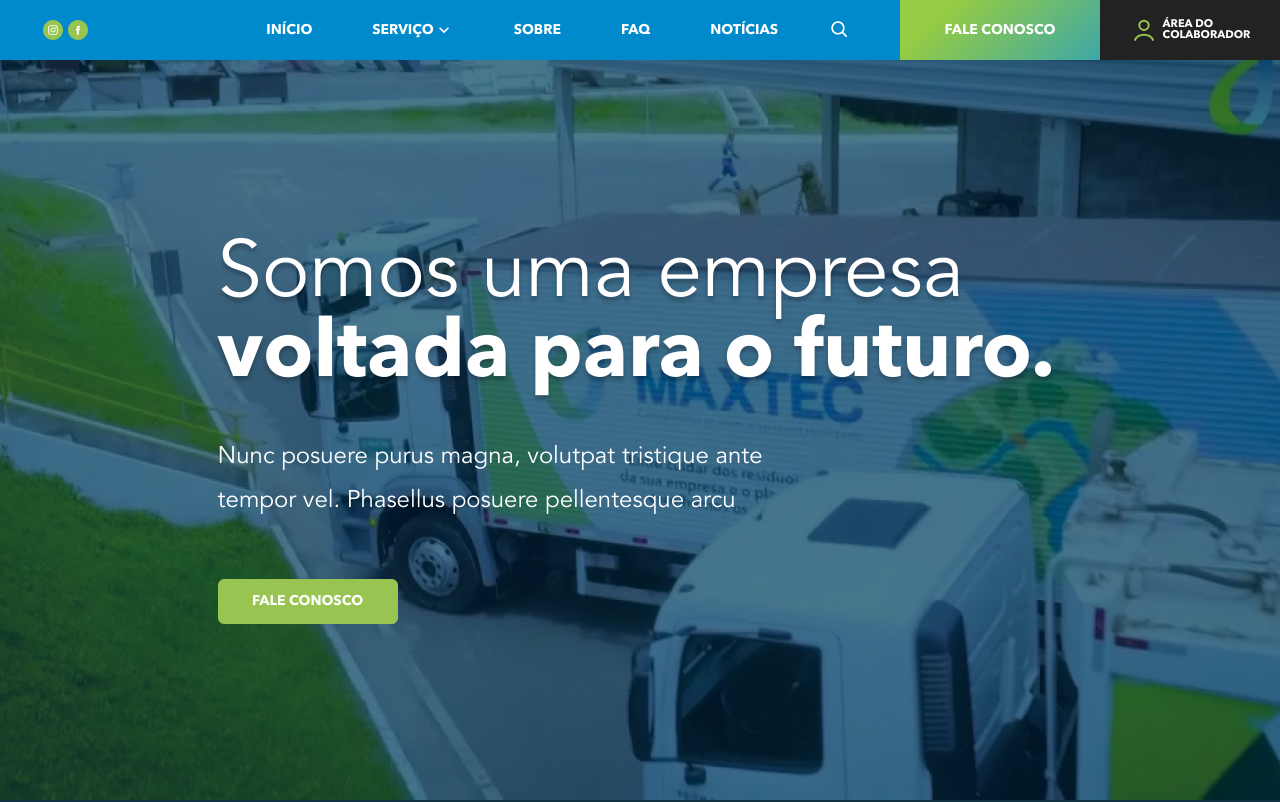
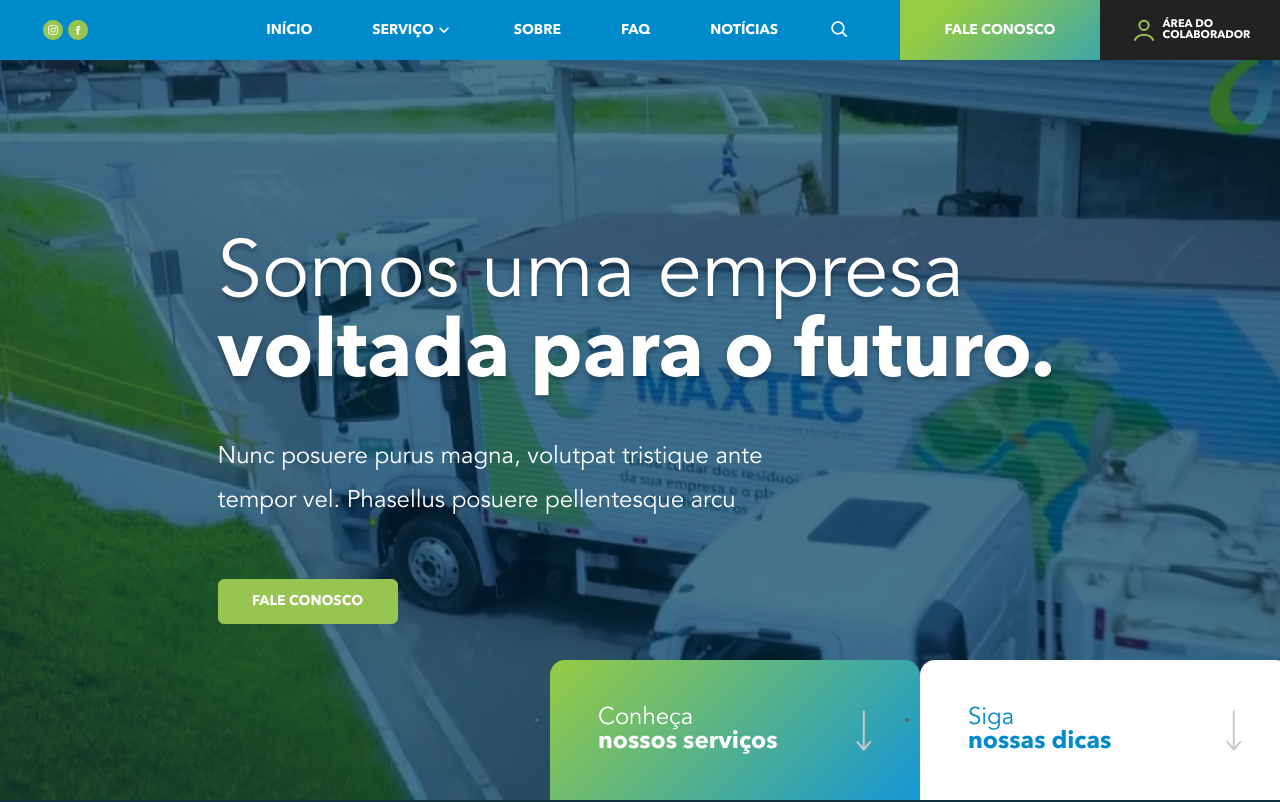
Before and after one commit to gabriel-maximize/maxtech-strapi, a Next.js app in the folder frontend/: page / in a window 1280 px wide. Shown: the top 802 px of the page. Built offline with nearby package versions, Linux system fonts and the light colour scheme.

Commit message:
feat: componente card do banner

```diff
--- a/frontend/src/components/Banner.tsx
+++ b/frontend/src/components/Banner.tsx
@@ -1,4 +1,6 @@
-import Link from 'next/link';
+import Image from 'next/image'
+import Link from 'next/link'
+import { ReactNode } from 'react'
 
 export function Banner() {
   return (
@@ -7,12 +9,61 @@ export function Banner() {
         <h2 className="banner__title title">
           Somos uma empresa <strong>voltada para o futuro.</strong>
         </h2>
-                <div className="banner__description">Nunc posuere purus magna, volutpat tristique ante tempor vel. Phasellus posuere pellentesque arcu</div>
-                <Link href="/" className="button banner__action">Fale conosco</Link>
+        <div className="banner__description">
+          Nunc posuere purus magna, volutpat tristique ante tempor vel.
+          Phasellus posuere pellentesque arcu
+        </div>
+        <Link href="/" className="button banner__action">
+          Fale conosco
+        </Link>
       </div>
       <div className="banner__media">
-                <img src="img/banner.jpg" alt="" className="banner__img" />
+        <Image
+          src="/img/banner.jpg"
+          alt="Banner de caminhões"
+          className="banner__img"
+          fill
+          quality={100}
+        />
       </div>
+      <ul className="banner__list">
+        <Card to="#">
+          Conheça
+          <br />
+          <strong>nossos serviços</strong>
+        </Card>
+        <Card to="#" variant="ghost">
+          Siga
+          <br />
+          <strong>nossas dicas</strong>
+        </Card>
+      </ul>
     </div>
-    );
+  )
 }
+
+interface ICardProps {
+  variant?: 'primary' | 'ghost'
+  to: string
+  children: ReactNode
+}
+
+function Card({ variant = 'primary', to, children }: ICardProps) {
+  return (
+    <li>
+      <Link href={to} className={`banner__card banner__card--${variant}`}>
+        <div className="banner__content">
+          <span className={`banner__link banner__link--${variant}`}>
+            {children}
+          </span>
+          <Image
+            src="/img/arrow-down-2.svg"
+            alt="Seta apontando para baixo"
+            width={16}
+            height={41}
+          />
+        </div>
+      </Link>
+    </li>
+  )
+}
--- a/frontend/src/styles/_radius.sass
+++ b/frontend/src/styles/_radius.sass
@@ -2,4 +2,5 @@
 $radius-xs: 6px
 $radius-sm: 8px
 $radius-md: 10px
+$radius-lg: 15px
 $radius-full: 9999px
--- a/frontend/src/styles/components/_banner.sass
+++ b/frontend/src/styles/components/_banner.sass
@@ -1,54 +1,93 @@
 .banner
-    position: relative
+  position: relative
+  overflow: hidden
 
 .banner__container
-    display: flex
-    justify-content: center
-    align-items: flex-start
-    flex-direction: column
-    min-height: 700px
-    height: 100vh
-    padding: var(--header-height) 0 0
-    color: $branco
+  display: flex
+  justify-content: center
+  align-items: flex-start
+  flex-direction: column
+  min-height: 700px
+  height: 100vh
+  padding: var(--header-height) 0 0
+  color: $branco
 
 .banner__media
-    position: absolute
-    z-index: -1
-    top: 0
-    left: 0
-    width: 100%
-    height: 100%
+  position: absolute
+  z-index: -1
+  top: 0
+  left: 0
+  width: 100%
+  height: 100%
 
 .banner__media:after
-    content: ''
-    position: absolute
-    top: 0
-    left: 0
-    display: block
-    +square(100%)
-    background: rgba(0, 36, 64, .6)
+  content: ''
+  position: absolute
+  top: 0
+  left: 0
+  display: block
+  +square(100%)
+  background: rgba(0, 36, 64, .6)
 
 .banner__img
-    display: block
-    object-fit: cover
-    width: 100%
-    height: 100%
+  display: block
+  object-fit: cover
+  width: 100%
+  height: 100%
 
 .banner__title.title
-    margin-bottom: .5em
-    color: $branco
-    font-size: 80px
-    font-weight: normal
-    text-shadow: 0 4px 4px rgba(0, 0, 0, 0.25)
+  margin-bottom: .5em
+  color: $branco
+  font-size: 80px
+  font-weight: normal
+  text-shadow: 0 4px 4px rgba(0, 0, 0, 0.25)
 
-    strong
-        display: block
-        font-weight: bold
+  strong
+      display: block
+      font-weight: bold
 
 .banner__description
-    max-width: 600px
-    line-height: 1.8
-    font-size: 24px
+  max-width: 600px
+  line-height: 1.8
+  font-size: 24px
 
 .banner__action
-    margin-top: 4em
+  margin-top: 4em
+
+.banner__list
+  position: absolute
+  bottom: 0
+  right: -10px
+  display: grid
+  grid-template-columns: repeat(2, 1fr)
+
+.banner__card
+  text-decoration: none
+  padding: ($spacing-md + $spacing-sm)
+  width: 370px
+  height: 140px
+  display: flex
+  align-items: center
+  justify-content: center
+  border-radius: $radius-lg $radius-lg 0 0
+  background-color: transparent
+
+.banner__card--primary
+  background: linear-gradient(135deg, #96CC43 0%, #1497D5 100%)
+
+.banner__card--ghost
+  background-color: $branco
+
+  .banner__link--ghost
+    color: $cor-secundaria
+
+.banner__content
+  width: 100%
+  display: flex
+  align-items: center
+  justify-content: space-between
+  gap: $spacing-sm
+
+.banner__link
+  font-size: ($font-h5 + 4)
+  color: $branco
```
Also changed, not shown: frontend/public/img/arrow-down-2.svg (added). Lines whose indentation alone changed are shown as unchanged.
